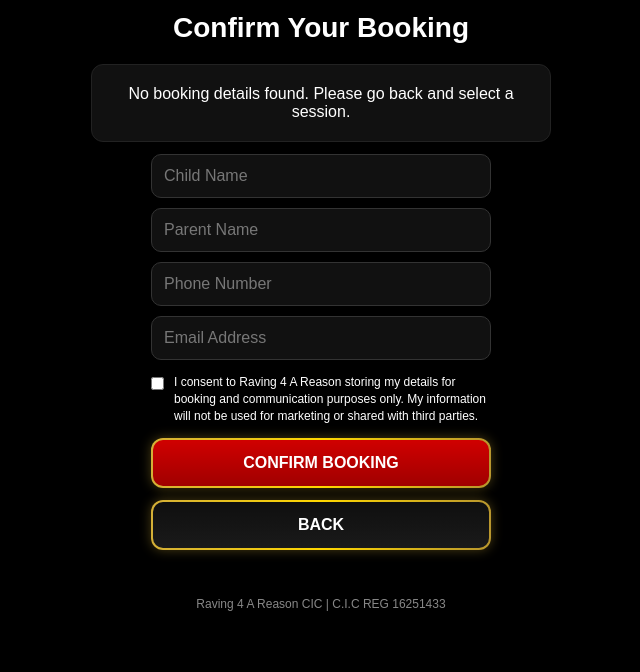
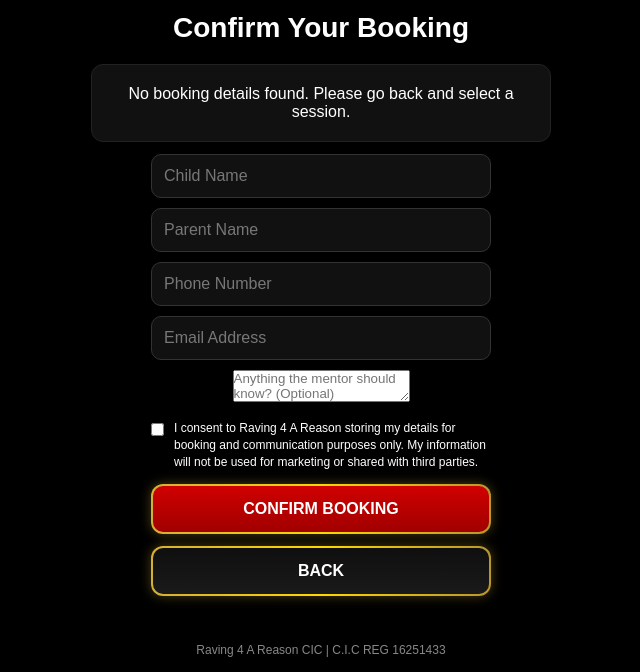
Before and after one commit to thelogobrand/raving4areason-booking, a plain HTML site: page booking.html in a window 1280 px wide. Shown: the part 182-854 px from the top of the page, without its empty margins (319-959 px from the left). Before the commit the page ends 808 px from the top, so only its background shows below. Drawn offline with nearby package versions, Linux system fonts and the light colour scheme.

Commit message:
Update booking.html

```diff
--- a/booking.html
+++ b/booking.html
@@ -28,6 +28,8 @@
     <input type="tel" id="parentPhone" placeholder="Phone Number">
     <input type="email" id="email" placeholder="Email Address">
 
+    <textarea id="bookingNotes" class="booking-notes-input" placeholder="Anything the mentor should know? (Optional)"></textarea>
+
     <label class="gdpr-box">
       <input type="checkbox" id="gdprConsent">
       <span>
```
